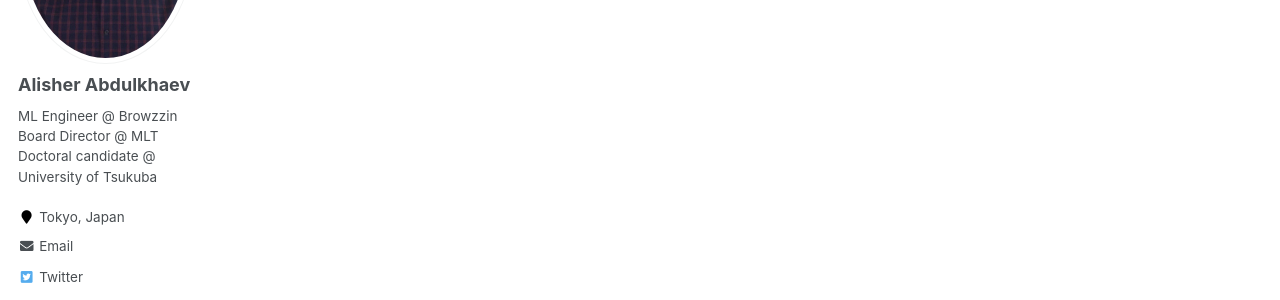
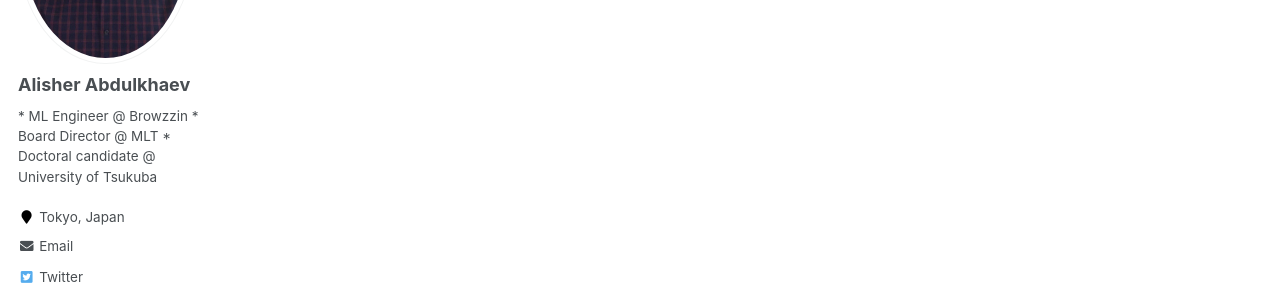
Before and after one commit to vivek37373/alisher-ai.github.io, a Jekyll site: the page built from _pages/about.md, in a window 1280 px wide. Shown: the part 283-583 px from the top of the page. Built offline with Jekyll 4.4.1, drawn with Linux system fonts in a browser that asks for light colours.

```diff
--- a/_config.yml
+++ b/_config.yml
@@ -15,12 +15,12 @@ name                     : &name "Alisher Abdulkhaev"
 
 
 description              : &description
-                              >+
-                                ML Engineer @ Browzzin
+                              |
+                               * ML Engineer @ Browzzin
 
-                                Board Director @ MLT
+                               * Board Director @ MLT
 
-                                Doctoral candidate @ University of Tsukuba
+                               * Doctoral candidate @ University of Tsukuba
 
 url                      : https://alisher-ai.github.io # the base hostname & protocol for your site e.g. "https://mmistakes.github.io"
 baseurl                  : "" # the subpath of your site, e.g. "/blog"
@@ -94,12 +94,12 @@ author:
   name             : "Alisher Abdulkhaev"
   avatar           : "profile.png"
   bio              :
-                    >+
-                    ML Engineer @ Browzzin
+                    |
+                    * ML Engineer @ Browzzin
 
-                    Board Director @ MLT
+                    * Board Director @ MLT
 
-                    Doctoral candidate @ University of Tsukuba
+                    * Doctoral candidate @ University of Tsukuba
 
   location         : "Tokyo, Japan"
   employer         :
```
